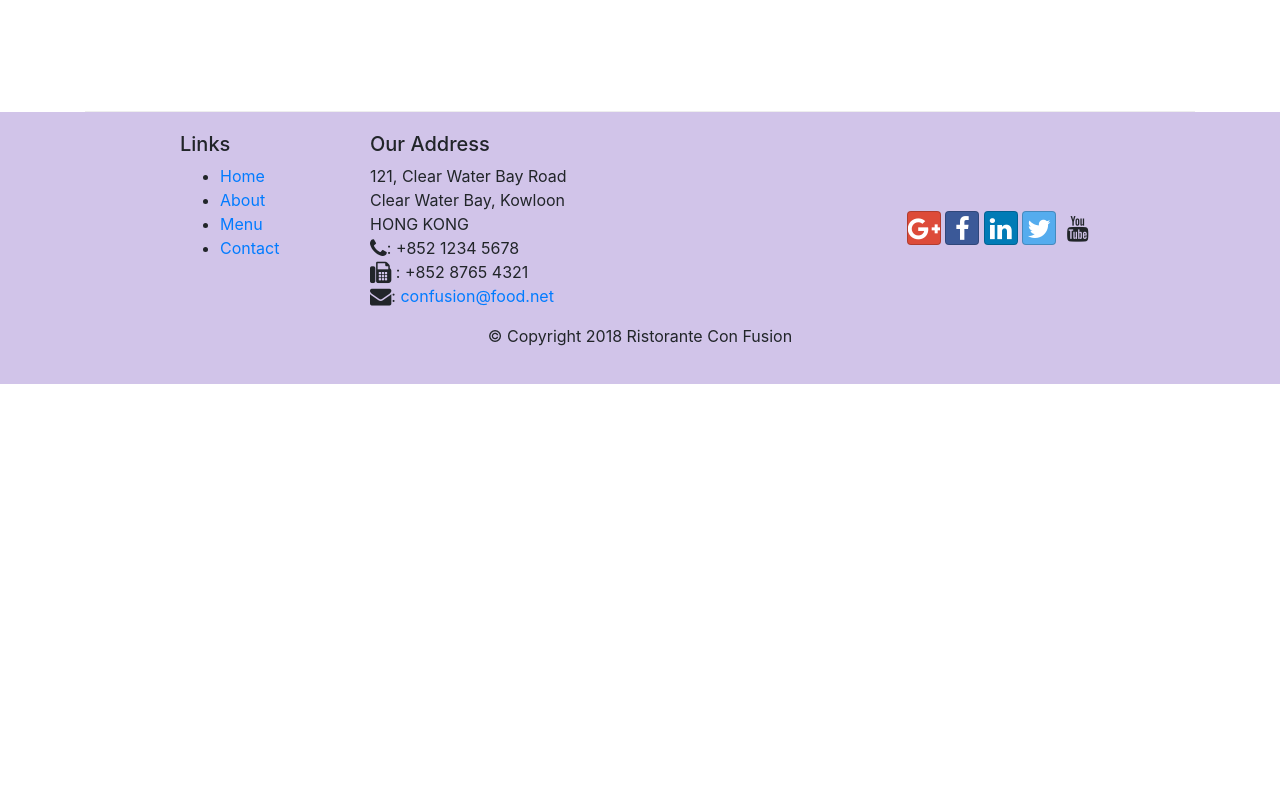
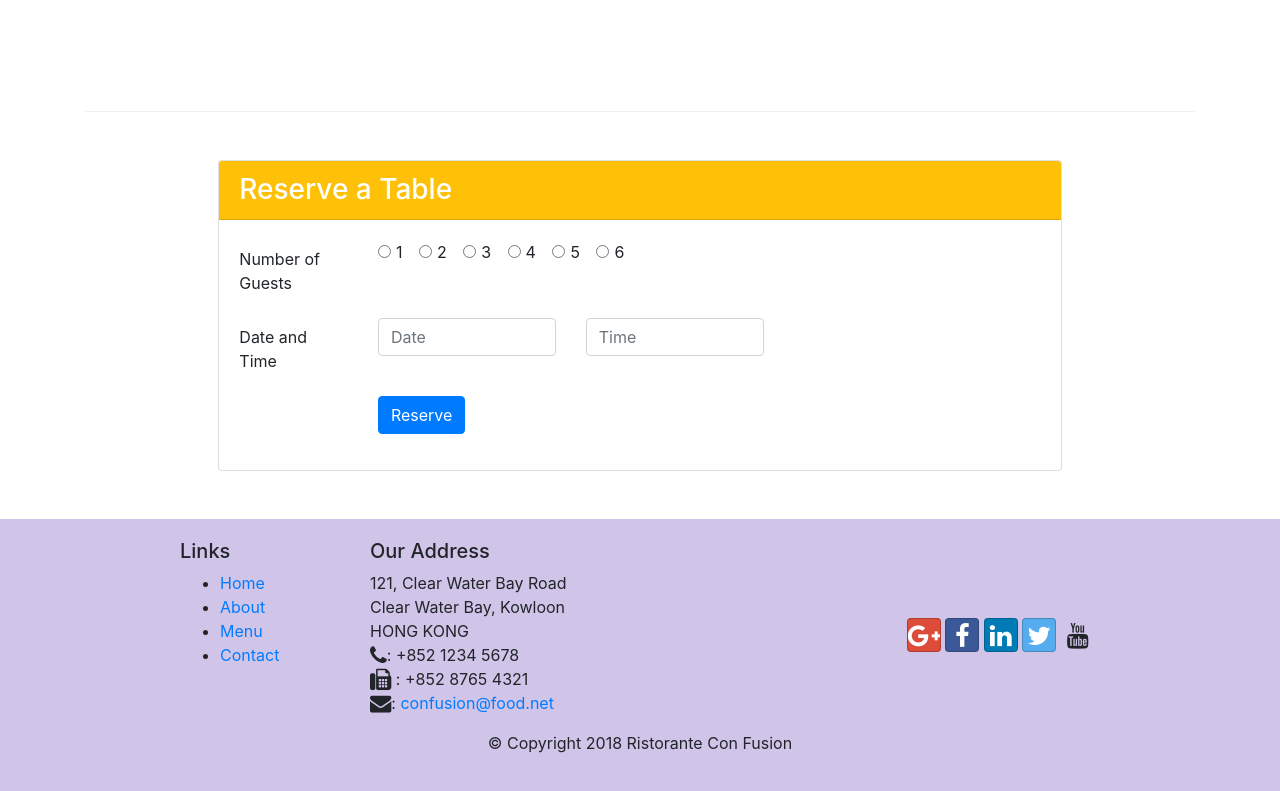
Before and after one commit to nikhil03singh/front-end-web, a website: page index.html in a window 1280 px wide. Shown: the part 1422-2213 px from the top of the page. Before the commit the page ends 1806 px from the top, so only its background shows below. Drawn offline with nearby package versions, Linux system fonts and the light colour scheme; some icons are missing.

Commit message:
Assignment2

```diff
--- a/index.html
+++ b/index.html
@@ -40,12 +40,20 @@
                     <h1>Ristorante con Fusion</h1>
                     <p>We take inspiration from the World's best cuisines, and create a unique fusion experience. Our lipsmacking creations will tickle your culinary senses!</p>
                 </div>
-                <div class="col-12 col-sm align-self-center">
-                    <img src="img/logo.png" class="img-fluid">
+                <div class="col-12 col-sm-6 align-self-center">
+                    <div class="row">
+                        <div class="col-12 col-sm-6">
+                            <img src="img/logo.png" class="img-fluid">
+                        </div>
+                        <div class="col-12 col-sm-6 align-self-center">
+                            <a href="#reservation-form" class="btn btn-sm btn-block btn-warning" role="button">Reserve Table</a>
+                        </div>
+                    </div>
                 </div>
             </div>
         </div>
     </header>
+
 
     <div class ="container">
         <div class = "row row-content align-items-center">
@@ -57,7 +65,7 @@
                     <img class="d-flex mr-3 img-thumbnail align-self-center"
                             src="img/uthappizza.png" alt="Uthappizza">
                     <div class="media-body">
-                        <h2 class="mt-0">Uthappizza</h2>
+                        <h2 class="mt-0">Uthappizza<spam class="badge badge-danger">HOT</spam><span class="badge badge-pill badge-secondary">$4.99</span></h2>
                         <p class="d-none d-sm-block">A unique combination of Indian Uthappam (pancake) and
                             Italian pizza, topped with Cerignola olives, ripe vine
                             cherry tomatoes, Vidalia onion, Guntur chillies and
@@ -68,13 +76,23 @@
         </div>
 
 
-        <div class = "row row-content align-items-center">
-            <div class ="col-12 col-sm-4 col-md-3">
+        <div class="row row-content align-items-center">
+            <div class="col-12 col-sm-4 col-md-3">
                 <h3>This Month's Promotions</h3>
             </div>
-            <div class ="col col-sm col-md">
-                <h2>Weekend Grand Buffet</h2>
-                <p>Featuring mouthwatering combinations with a choice of five different salads, six enticing appetizers, six main entrees and five choicest desserts. Free flowing bubbly and soft drinks. All for just $19.99 per person </p>
+            <div class="col col-sm col-md">
+                <div class="media">
+                    <div class="media-body">
+                        <h2>Weekend Grand Buffet <span class="badge badge-danger">NEW</span></h2>
+                        <p class="d-none d-sm-block">Featuring mouthwatering combinations with a choice of five
+                            different
+                            salads, six enticing
+                            appetizers, six main entrees and five choicest desserts. Free flowing bubbly and soft
+                            drinks. All
+                            for just $19.99 per person </p>
+                    </div>
+                    <img class="d-flex ml-3 img-thumbnail align-self-center" src="img/buffet.png" alt="Weekend Grand Buffet">
+                </div>
             </div>
         </div>
 
@@ -95,10 +113,72 @@
                             creating mouthwatering Indo-Italian fusion experiences.
                             </p>
                     </div>
-                </div>            </div>
+                </div>
+            </div>
         </div>
     </div>
+    <div class="row" id="reservation-form">
+        <div class="col-12 col-sm-8 offset-sm-2">
+            <div class="card mt-5 mb-5">
+                <h3 class="card-header reservation-card-header bg-warning text-white">Reserve a Table</h3>
+                <div class="card-body">
+                    <form>
+                        <div class="form-group row">
+                            <label for="firstname" class="col-sm-2 col-form-label">Number of Guests</label>
+                            <div class="col-sm-10 ">
+                                <div class="form-check form-check-inline">
+                                    <input class="form-check-input" type="radio" name="inlineRadioOptions" id="inlineRadio1"
+                                        value="option1">
+                                    <label class="form-check-label" for="inlineRadio1">1</label>
+                                </div>
+                                <div class="form-check form-check-inline">
+                                    <input class="form-check-input" type="radio" name="inlineRadioOptions" id="inlineRadio2"
+                                        value="option2">
+                                    <label class="form-check-label" for="inlineRadio2">2</label>
+                                </div>
+                                <div class="form-check form-check-inline">
+                                    <input class="form-check-input" type="radio" name="inlineRadioOptions" id="inlineRadio2"
+                                        value="option2">
+                                    <label class="form-check-label" for="inlineRadio2">3</label>
+                                </div>
+                                <div class="form-check form-check-inline">
+                                    <input class="form-check-input" type="radio" name="inlineRadioOptions" id="inlineRadio2"
+                                        value="option2">
+                                    <label class="form-check-label" for="inlineRadio2">4</label>
+                                </div>
+                                <div class="form-check form-check-inline">
+                                    <input class="form-check-input" type="radio" name="inlineRadioOptions" id="inlineRadio2"
+                                        value="option2">
+                                    <label class="form-check-label" for="inlineRadio2">5</label>
+                                </div>
+                                <div class="form-check form-check-inline">
+                                    <input class="form-check-input" type="radio" name="inlineRadioOptions" id="inlineRadio2"
+                                        value="option2">
+                                    <label class="form-check-label" for="inlineRadio2">6</label>
+                                </div>
+                            </div>
+                        </div>
 
+                        <div class="form-group row">
+                            <label for="telnum" class="col-12 col-sm-2 col-form-label">Date and Time</label>
+                            <div class="col-sm-3">
+                                <input type="text" class="form-control" id="date" name="date" placeholder="Date">
+                            </div>
+                            <div class="col-sm-3">
+                                <input type="text" class="form-control" id="time" name="time" placeholder="Time">
+                            </div>
+                        </div>
+
+                        <div class="form-group row">
+                            <div class="offset-md-2 col-md-10">
+                                <button type="submit" class="btn btn-primary">Reserve</button>
+                            </div>
+                        </div>
+                    </form>
+                </div>
+            </div>
+        </div>
+    </div>
     <footer class="footer">
         <div class="container">
             <div class ="row">
@@ -140,7 +220,7 @@
            </div>
         </div>
     </footer>
-<!-- jQuery first, then Popper.js, then Bootstrap JS. -->
+    <!-- jQuery first, then Popper.js, then Bootstrap JS. -->
     <script src="node_modules/jquery/dist/jquery.slim.min.js"></script>
     <script src="node_modules/popper.js/dist/umd/popper.min.js"></script>
     <script src="node_modules/bootstrap/dist/js/bootstrap.min.js"></script
```
